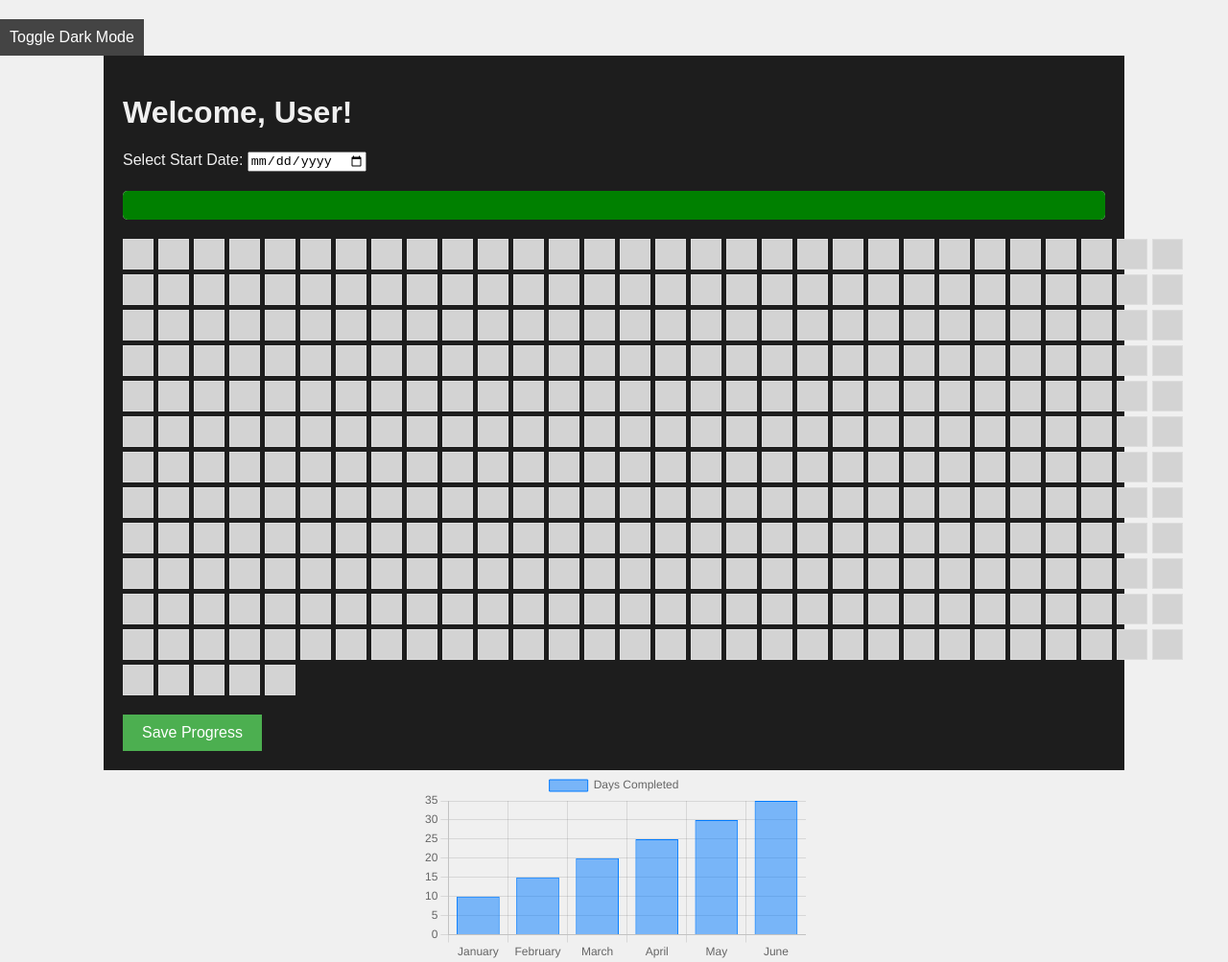
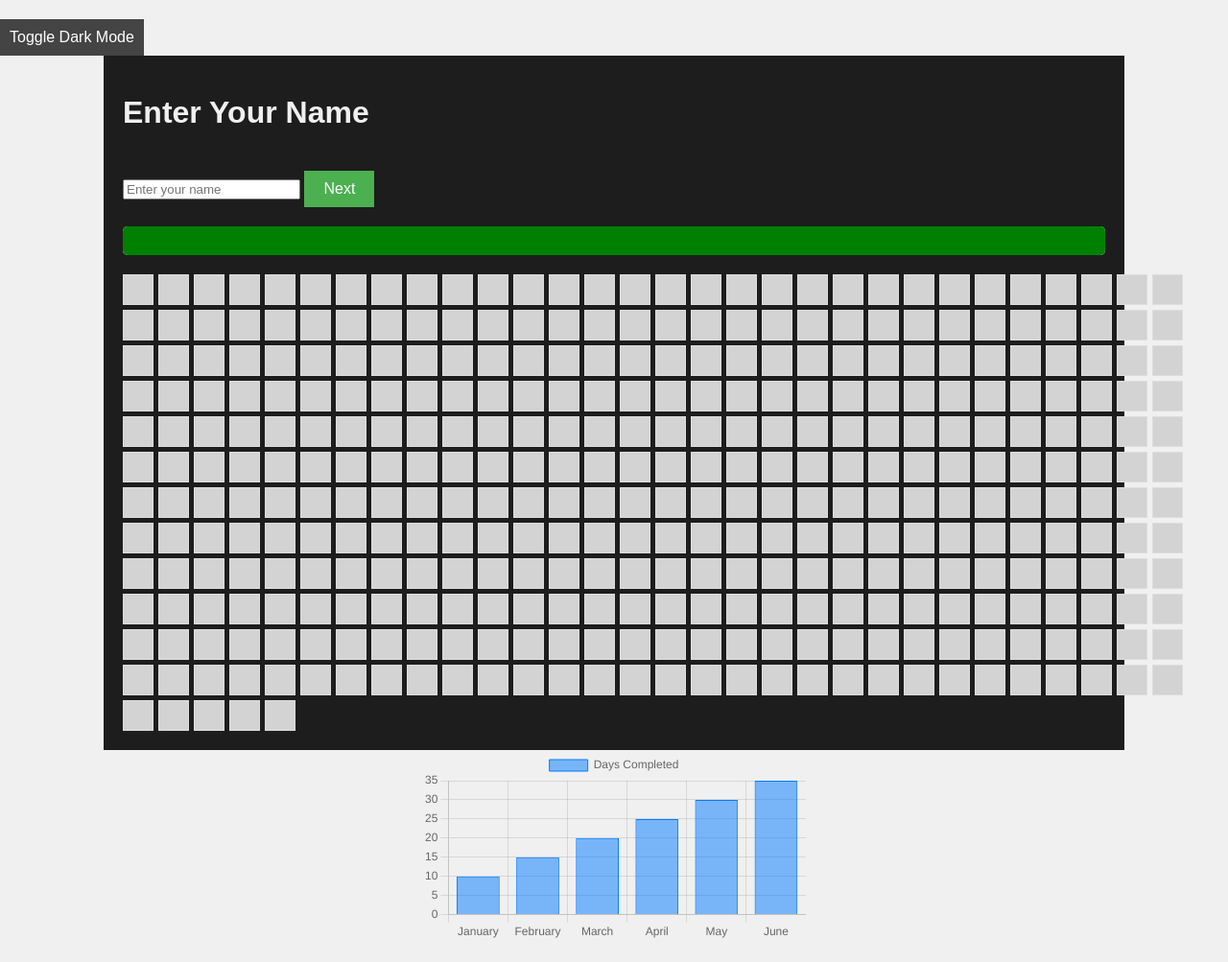
Before and after one commit to bharatranila-bit/resolution-tracker, a plain HTML site: page calendar.html in a window 1280 px wide. Shown: the whole page at 96% size. After the commit the page ends 982 px from the top, so only its background shows below. Drawn offline with nearby package versions, Linux system fonts and the light colour scheme.

Commit message:
calendar.html

```diff
--- a/calendar.html
+++ b/calendar.html
@@ -12,13 +12,10 @@
     <button id="dark-mode-toggle">Toggle Dark Mode</button>
 
     <div id="calendar-page">
-        <h1>Welcome, <span id="user-name"></span>!</h1>
-
-        <!-- Start Date Input -->
-        <div class="container">
-            <label for="start-date">Select Start Date:</label>
-            <input type="date" id="start-date" />
-        </div>
+        <!-- User name input and name checking -->
+        <h1>Enter Your Name</h1>
+        <input type="text" id="user-name" placeholder="Enter your name" />
+        <button id="next-btn">Next</button>
 
         <!-- Progress Bar -->
         <div id="progress-bar">
@@ -29,7 +26,7 @@
         <div id="days-container"></div>
 
         <!-- Save Progress Button -->
-        <button id="save-button">Save Progress</button>
+        <button id="save-button" style="display: none;">Save Progress</button>
     </div>
 
     <!-- Chart.js Canvas for the Progress Graph (Optional) -->
```
